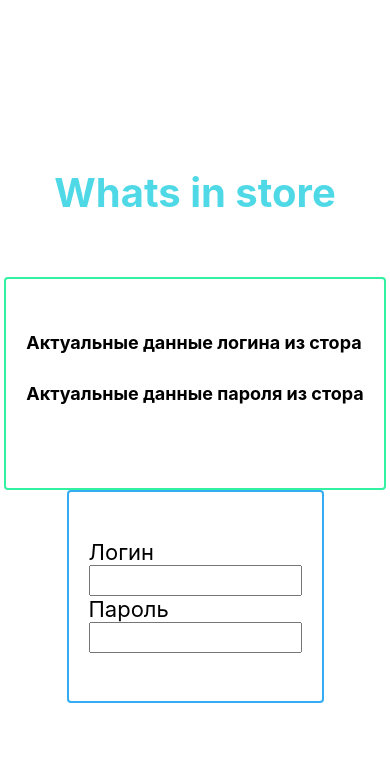
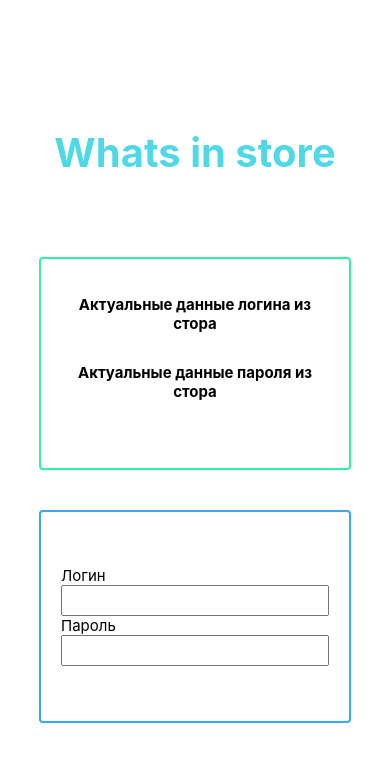
Before and after one commit to fedorukvl/react-store-check, a React (Create React App) app: page / in a window 390 px wide. Shown: the top 762 px of the page. Built offline with nearby package versions, Linux system fonts and the light colour scheme.

Commit message:
Добавлено отображение для мобилок

```diff
--- a/src/App.css
+++ b/src/App.css
@@ -16,3 +16,11 @@
   width: 100%;
   justify-content: space-around;
 }
+@media (max-width: 480px) {
+  .app .app__info-windows {
+    display: flex;
+    flex-direction: column;
+    height: 60%;
+    width: 80%;
+  }
+}
--- a/src/media/css/Auth-form.css
+++ b/src/media/css/Auth-form.css
@@ -22,3 +22,9 @@
   padding: 5px;
   font-size: 15px;
 }
+@media (max-width: 480px) {
+  .auth .auth__login-info .auth__login-label,
+  .auth .auth__password-info .auth__password-label {
+    font-size: 15px;
+  }
+}
--- a/src/media/css/ResultWindow.css
+++ b/src/media/css/ResultWindow.css
@@ -22,3 +22,10 @@
 .result .result__password {
   font-size: 15px;
 }
+@media (max-width: 480px) {
+  .result .result__login-title,
+  .result .result__password-title {
+    font-size: 15px;
+    text-align: center;
+  }
+}
```
